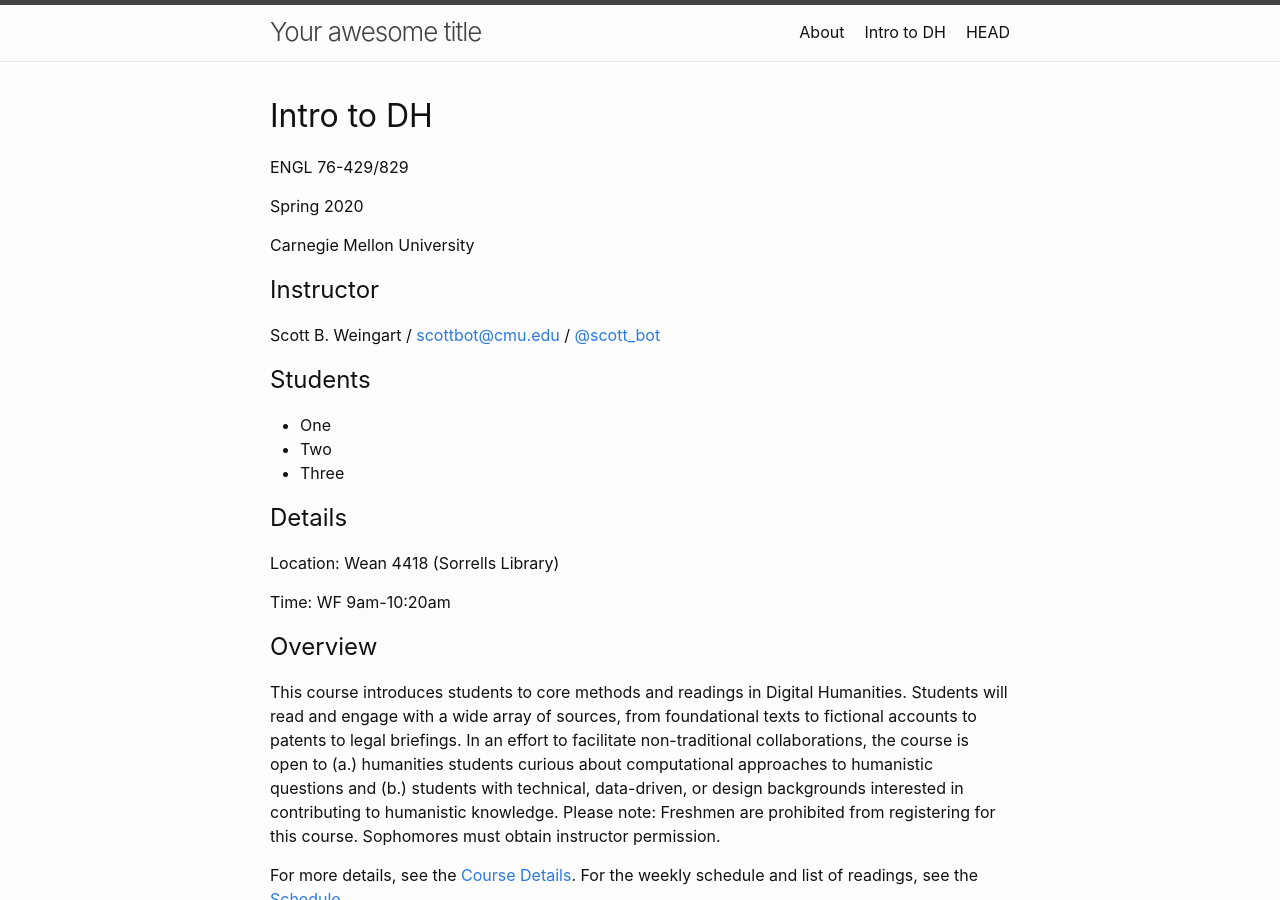
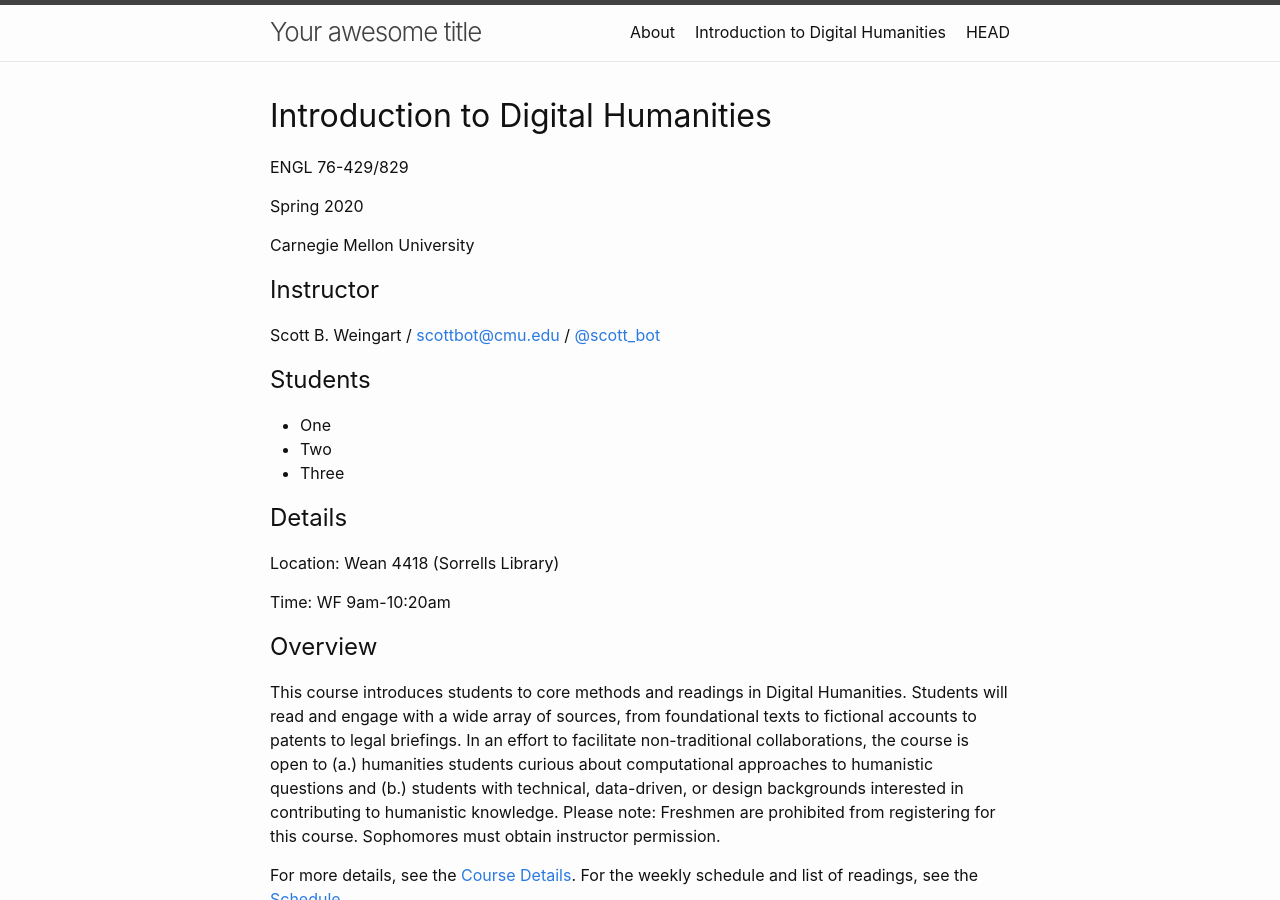
Before and after one commit to scottbot/IntroDH2020, a Jekyll site: the page built from index.md, in a window 1280 px wide and 900 px high. Built offline with Jekyll 4.4.1, drawn with Linux system fonts in a browser that asks for light colours.

Commit message:
Update index.md

```diff
--- a/index.md
+++ b/index.md
@@ -6,7 +6,7 @@
 # See: https://jekyllrb.com/docs/themes/#overriding-theme-defaults
 #
 layout: home
-title: Intro to DH
+title: Introduction to Digital Humanities
 ---
 
 ENGL 76-429/829
```
